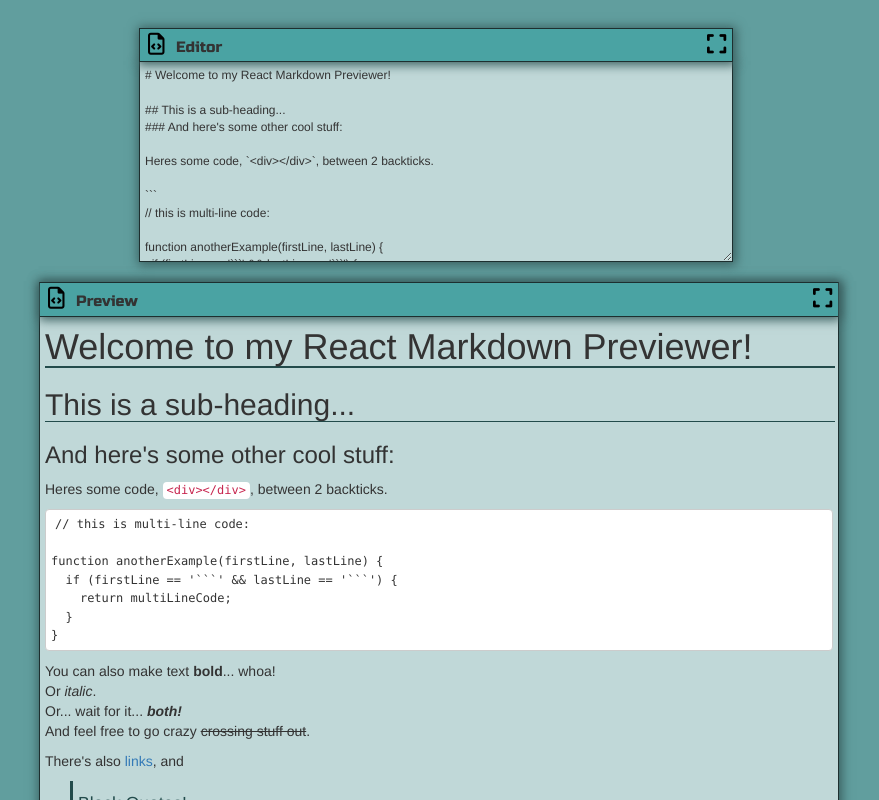
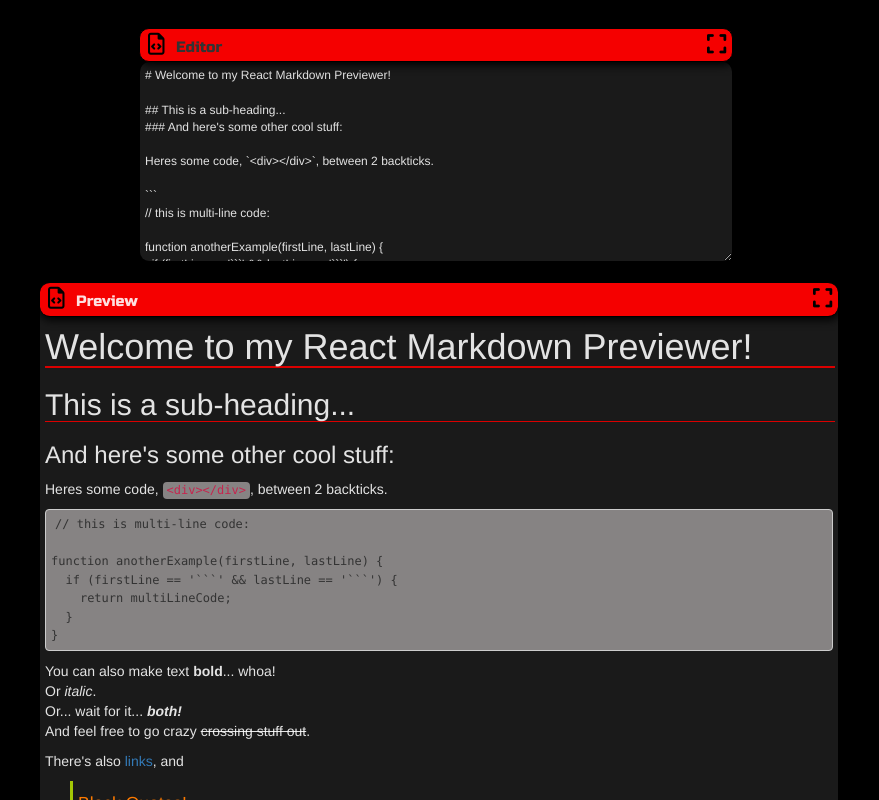
Before and after one commit to UlisesVil/markdownpreviewer, a React (Create React App) app: page / in a window 1280 px wide. Shown: the top 800 px of the page, without its empty margins (201-1080 px from the left). Built offline with nearby package versions, Linux system fonts and the light colour scheme.

Commit message:
style black and red finished

```diff
--- a/src/assets/css/index.css
+++ b/src/assets/css/index.css
@@ -1,7 +1,33 @@
 @import url("https://fonts.googleapis.com/css?family=Russo+One");
 body {
-  background: #619e9e;
+  background: black;
   margin: 10px 0;
+}
+
+::-webkit-scrollbar-corner {
+  border-radius: 2px;
+  background: red;
+}
+
+::-webkit-scrollbar {
+  width: 10px;
+}
+
+::-webkit-scrollbar-track {
+  border-radius: 20px;
+  background: #2c2b2b;
+}
+
+::-webkit-scrollbar-thumb {
+  background: #990202;
+  border-radius: 20px;
+  width: 10px;
+}
+
+::-webkit-scrollbar-thumb:hover {
+  background: red;
+  border-radius: 20px;
+  width: 10px;
 }
 
 #preview, .title {
@@ -9,20 +35,23 @@
 }
 
 .colorScheme, .editorWrap textarea, .previewWrap {
-  background-color: #c0d8d8;
-  border: 1px solid #1d2f2f;
-  -webkit-box-shadow: 1px 1px 10px 2px #3a5f5f;
-          box-shadow: 1px 1px 10px 2px #3a5f5f;
+  background-color: #1a1a1a;
+  border: 1px solid black;
+  border-radius: 10px;
+  -webkit-box-shadow: 1px 1px 10px 2px black;
+          box-shadow: 1px 1px 10px 2px black;
   border-top: none;
+  color: rgba(255, 255, 255, 0.877);
 }
 
 .toolbar {
   position: relative;
-  background-color: #4aa3a3;
+  background-color: #f50000;
   padding: 4px 4px 3px 3px;
-  border: 1px solid #1d2f2f;
-  -webkit-box-shadow: 1px 1px 10px 2px #3a5f5f;
-          box-shadow: 1px 1px 10px 2px #3a5f5f;
+  border: 1px solid black;
+  border-radius: 10px;
+  -webkit-box-shadow: 1px 1px 10px 2px black;
+          box-shadow: 1px 1px 10px 2px black;
   font-family: Russo One;
   font-size: 15px;
 }
@@ -44,7 +73,7 @@
 .fa-retweet:hover,
 .fa-compress:hover,
 .fa-expand:hover {
-  color: #57e2b1;
+  color: #ff7575;
   cursor: pointer;
   font-size: 22px;
   margin-right: 5px;
@@ -150,31 +179,31 @@
 }
 
 #preview blockquote {
-  border-left: 3px solid #224B4B;
-  color: #224b4b;
+  border-left: 3px solid #a3c705;
+  color: #fc7a00;
   padding-left: 5px;
   margin-left: 25px;
 }
 
 #preview code {
-  background: white;
+  background: #868383;
   padding: 1px 4px 2px 4px;
   font-size: 12px;
 }
 
 #preview pre {
-  background: white;
+  background: #868383;
   padding: 5px 0 5px 5px;
   margin-right: 10px;
 }
 
 #preview h1 {
-  border-bottom: 2px solid #224B4B;
+  border-bottom: 2px solid #db0000;
   width: 99%;
 }
 
 #preview h2 {
-  border-bottom: 1px solid #224B4B;
+  border-bottom: 1px solid #db0000;
   width: 99%;
 }
 
@@ -183,7 +212,7 @@
 }
 
 #preview td, #preview th {
-  border: 2px solid #224B4B;
+  border: 2px solid #db0000;
   padding-left: 5px;
   padding-right: 5px;
 }
--- a/src/assets/css/index.scss
+++ b/src/assets/css/index.scss
@@ -1,8 +1,8 @@
 @import
 url('https://fonts.googleapis.com/css?family=Russo+One');
-$darkAccent: #224B4B;
-$lightAccent: #2CDA9D;
-$backgroundBase: #619E9E;
+$darkAccent: #db0000;
+$lightAccent: #000000;
+$backgroundBase: #000000;
 
 $shadow: 1px 1px 10px 2px
 darken($backgroundBase, 20%);
@@ -14,22 +14,51 @@
     margin: 10px 0;
 }
 
+::-webkit-scrollbar-corner{
+    border-radius: 2px;
+    background: red;
+}
+::-webkit-scrollbar{
+    width: 10px;
+    //border-radius: 10px;
+    //background: red;
+}
+
+::-webkit-scrollbar-track{
+    border-radius: 20px;
+    background: rgb(44, 43, 43);
+}
+
+::-webkit-scrollbar-thumb{
+    background: rgb(153, 2, 2);
+    border-radius: 20px;
+    width: 10px;
+}
+::-webkit-scrollbar-thumb:hover{
+    background: red;
+    border-radius: 20px;
+    width: 10px;
+}
+
 #preview, .title{
     display: inline-block;
 }
 
 .colorScheme{
-    background-color: lighten($backgroundBase, 30%);
+    background-color: lighten($backgroundBase, 10%);
     border: $default-border;
+    border-radius: 10px;
     box-shadow: $shadow;
     border-top: none;
+    color:rgba(255, 255, 255, 0.877);
 }
 
 .toolbar{
     position: relative;
-    background-color: lighten($darkAccent, 25%);
+    background-color: lighten($darkAccent, 5%);
     padding: 4px 4px 3px 3px;
     border: $default-border;
+    border-radius: 10px;
     box-shadow: $shadow;
     font-family: Russo One;
     font-size: 15px;
@@ -43,7 +72,7 @@
         position: absolute;
         right: -5px;
         font-size: 22px;
-margin-right: 5px;
+        margin-right: 5px;
     }
 }
 
@@ -52,7 +81,7 @@
 .fa-compress,
 .fa-expand{
     &:hover{
-        color: lighten($lightAccent, 10%);
+        color: lighten($darkAccent, 30%);
         cursor:pointer;
         font-size: 22px;
         margin-right: 5px;
@@ -164,18 +193,18 @@
 
 #preview{
     blockquote{
-        border-left: 3px solid #224B4B;
-        color: #224b4b;
+        border-left: 3px solid #a3c705;
+        color: #fc7a00;
         padding-left: 5px;
         margin-left: 25px;
     }
     code{
-        background: white;
+        background: rgb(134, 131, 131);
         padding: 1px 4px 2px 4px;
         font-size: 12px;
     }
     pre{
-        background: white;
+        background: rgb(134, 131, 131);
         padding: 5px 0 5px 5px;
         margin-right: 10px;
     }
--- a/src/components/MarkdownPreviewer.js
+++ b/src/components/MarkdownPreviewer.js
@@ -10,6 +10,7 @@
     return `<a target="_blank"
     href="${href}">${text}` + "</a>";
 }
+
 
 
 class MarkdownPreviewer extends React.Component{
@@ -146,6 +147,7 @@
 
 
 
+
 const placeholder=
 `# Welcome to my React Markdown Previewer!
 
@@ -191,7 +193,7 @@
 - Even if you use dashes or asterisks.
 * And last but not least, let's not forget embedded images:
 
-![React Logo w/ Text](https://goo.gl/Umyytc)
+![React Logo w/ Text](https://i.gifer.com/76X1.gif)
 `
 
 
--- a/src/index.js
+++ b/src/index.js
@@ -3,6 +3,7 @@
 import './assets/css/index.css';
 import App from './App';
 import * as serviceWorker from './serviceWorker';
+
 
 
 ReactDOM.render(
```
Also changed, not shown: 1 other file (tests, documents, lock files or other folders).
